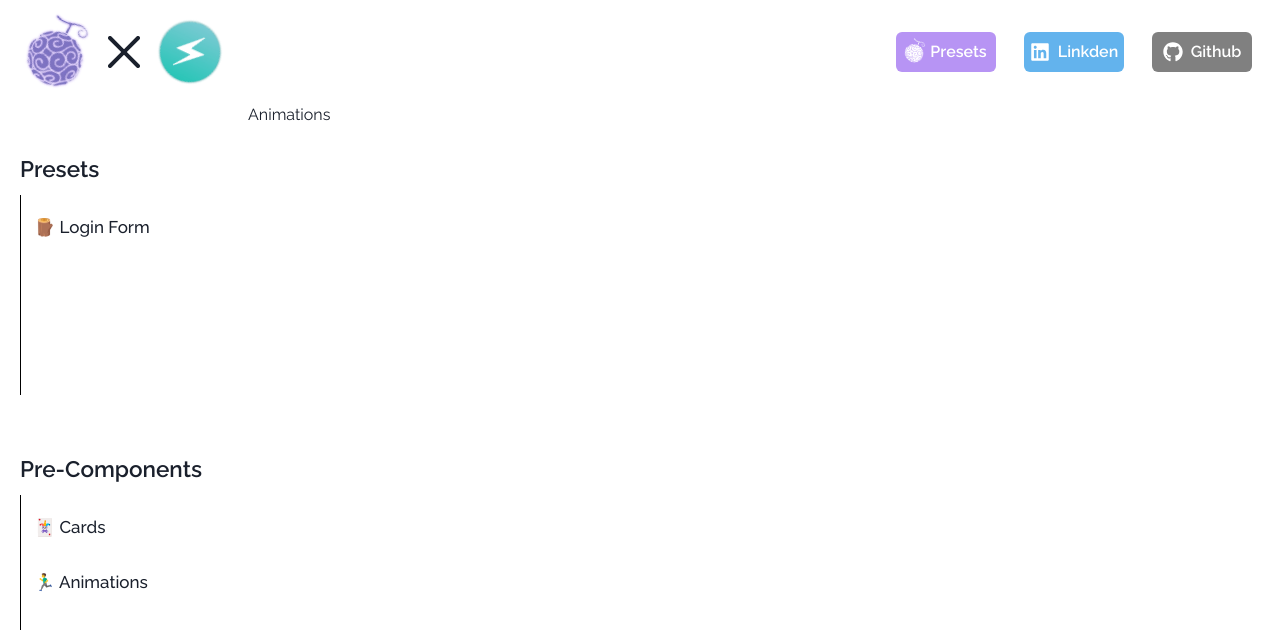
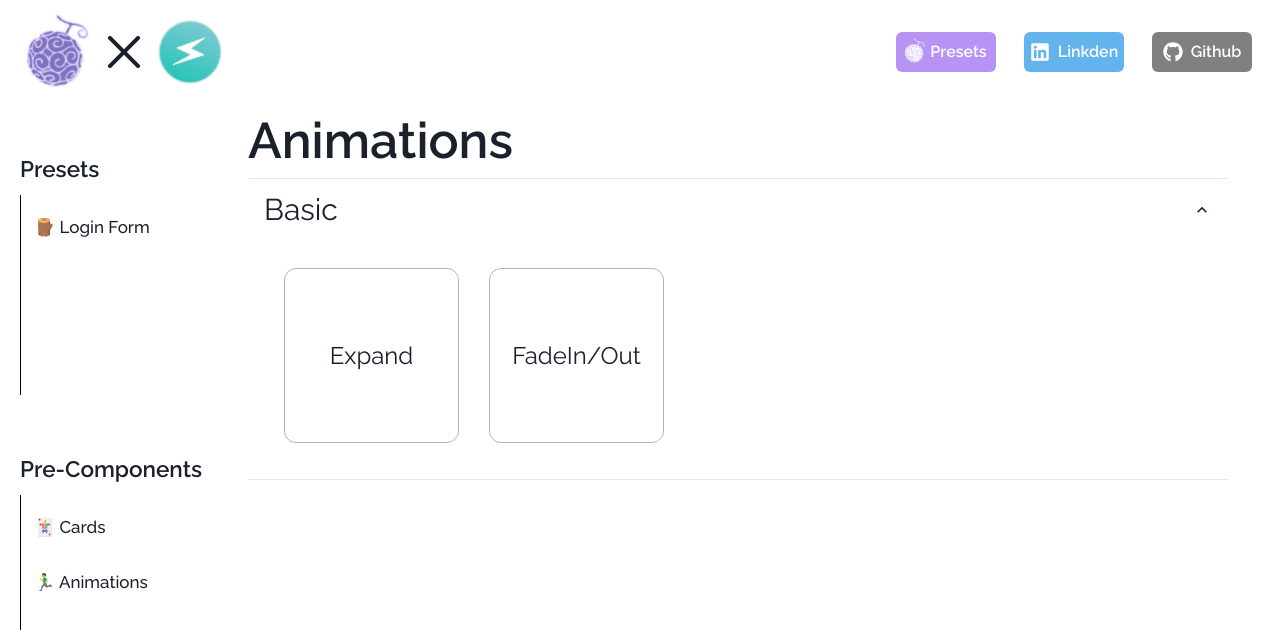
Before and after one commit to AdminForIinRange/personaluicompnextjschakraui, a Next.js app: page /components/animations in a window 1280 px wide. Shown: the top 630 px of the page. Built offline with nearby package versions, Linux system fonts and the light colour scheme.

Commit message:
simple Animation page via const Animations = () => {

```diff
--- a/src/app/components/[slug]/page.jsx
+++ b/src/app/components/[slug]/page.jsx
@@ -8,6 +8,8 @@ import { HStack, useMediaQuery } from "@chakra-ui/react";
 import SidePanel from "@/components/SidePanel/SidePanel";
 import NotMobileCompatible from "@/components/DevlopmentNotice/NotMobileCompatible";
 
+import Animations from "@/components/presets/Animations";
+
 const SlugPrams = ({ params }) => {
   if (params.slug === "cards") {
     return  <Card />
@@ -17,24 +19,12 @@ const SlugPrams = ({ params }) => {
         <hi>Modal</hi>
       </div>
     );
-  } else if (params.slug === "frames") {
-    return (
-      <div>
-        <hi>Frames</hi>
-      </div>
-    );
+
   } else if (params.slug === "animations") {
     return (
-      <div>
-        <hi>Animations</hi>
-      </div>
+      <Animations />
     );
-  } else if (params.slug === "charts") {
-    return (
-      <div>
-        <hi>Charts</hi>
-      </div>
-    );
+
   } else if (params.slug === "loginForm") {
     return (
 
--- /dev/null
+++ b/src/components/presets/Animations.jsx
@@ -0,0 +1,130 @@
+import {
+  FormLabel,
+  Input,
+  Accordion,
+  AccordionItem,
+  AccordionButton,
+  AccordionPanel,
+  AccordionIcon,
+  HStack,
+  VStack,
+  Checkbox,
+  Button,
+  Divider,
+  Text,
+  Box,
+} from "@chakra-ui/react";
+const Animations = () => {
+  const AnimationsDataSet = [
+    {
+      title: "Expand",
+      code: `scale(1.05)`,
+    },
+    {title: "FadeIn/Out",
+      code: `0`,},
+  ];
+
+  return (
+    <>
+      <HStack
+        h={"100%"}
+        w={"100%"}
+        justify={["center", "center", "left", "left", "left"]}
+        align={"center"}
+      >
+        <Accordion defaultIndex={[0]} allowMultiple w={"95%"} h={"100%"}>
+          <Text
+            fontSize={"50"}
+            fontWeight={"600"}
+            align={["center", "center", "left", "left", "left"]}
+          >
+            Animations
+          </Text>
+          <AccordionItem>
+            <h2>
+              <AccordionButton>
+                <Box as="span" flex="1" textAlign="left">
+                  <Text fontSize={"30"} fontWeight={"400"}>
+                    Basic
+                  </Text>
+                </Box>
+                <AccordionIcon />
+              </AccordionButton>
+            </h2>
+            <AccordionPanel pb={4}>
+              <HStack
+                ml={["0px", "0px", "20px", "20px", "20px"]}
+                mb={["0px", "0px", "20px", "20px", "20px"]}
+                flexWrap={"wrap"}
+                mt={"20px"}
+                align={"start"}
+                justify={["center", "center", "left", "left", "left"]}
+                h={"100%"}
+                w={"100%"}
+                gap={["10px", "10px", "20px", "20px", "30px"]}
+              >
+                <Box
+                  transition="transform, 0.3s ease-in-out"
+                  _hover={{
+                    transform: "scale(1.05)",
+                  }}
+                  w={"175px"}
+                  h={"175px"}
+                  border={"1.8px solid #B5B5B5"}
+                  rounded={"xl"}
+                  p={"3"}
+                >
+                  <HStack
+                    w={"100%"}
+                    h={"100%"}
+                    justify={"center"}
+                    align={"center"}
+                  >
+                    <VStack
+                      w={"100%"}
+                      h={"100%"}
+                      justify={"center"}
+                      align={"center"}
+                    >
+                      <Text fontSize={"24"}>Expand</Text>
+                    </VStack>
+                  </HStack>
+                </Box>
+
+                <Box
+                  transition="transform, 0.3s ease-in-out"
+                  _hover={{
+                    opacity: 0,
+                  }}
+                  w={"175px"}
+                  h={"175px"}
+                  border={"1.8px solid #B5B5B5"}
+                  rounded={"xl"}
+                  p={"3"}
+                >
+                  <HStack
+                    w={"100%"}
+                    h={"100%"}
+                    justify={"center"}
+                    align={"center"}
+                  >
+                    <VStack
+                      w={"100%"}
+                      h={"100%"}
+                      justify={"center"}
+                      align={"center"}
+                    >
+                      <Text fontSize={"24"}>FadeIn/Out</Text>
+                    </VStack>
+                  </HStack>
+                </Box>
+              </HStack>
+            </AccordionPanel>
+          </AccordionItem>
+        </Accordion>
+      </HStack>
+    </>
+  );
+};
+
+export default Animations;
```
Also changed, not shown: src/components/presets/BasicCards/SimpleCard.jsx (line endings or trailing spaces).
